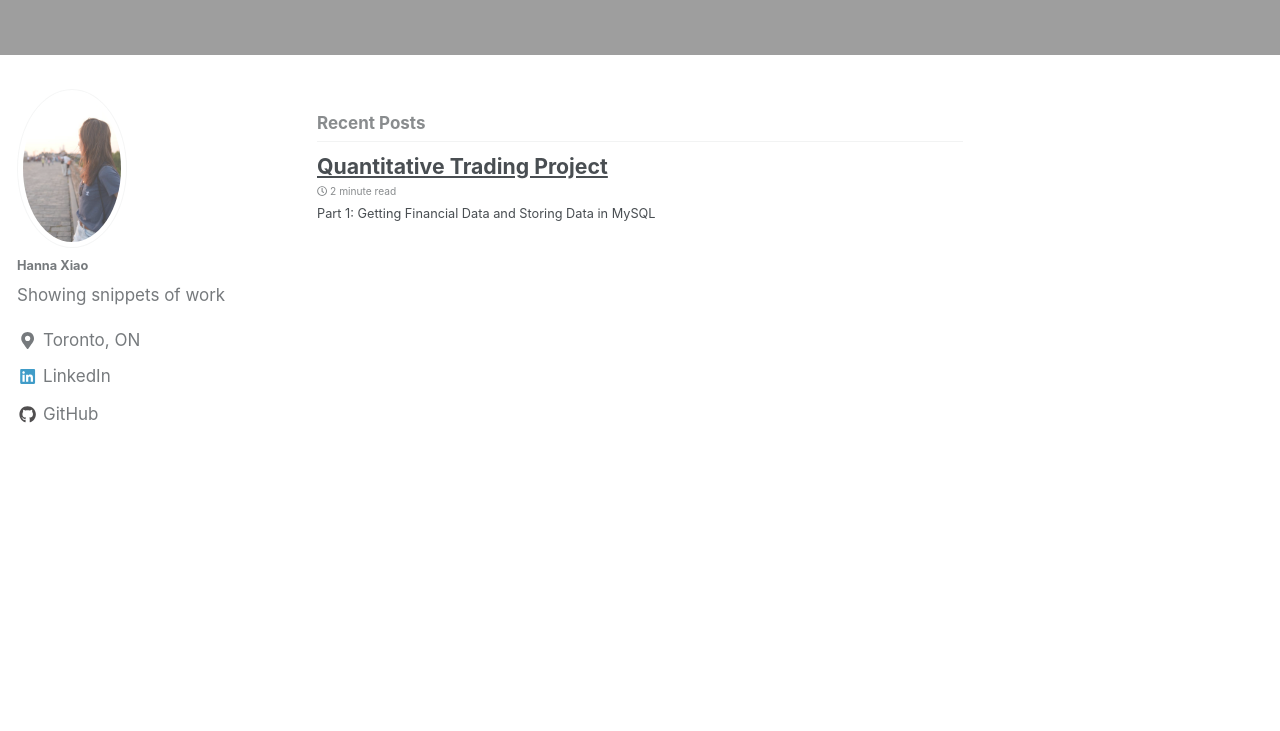
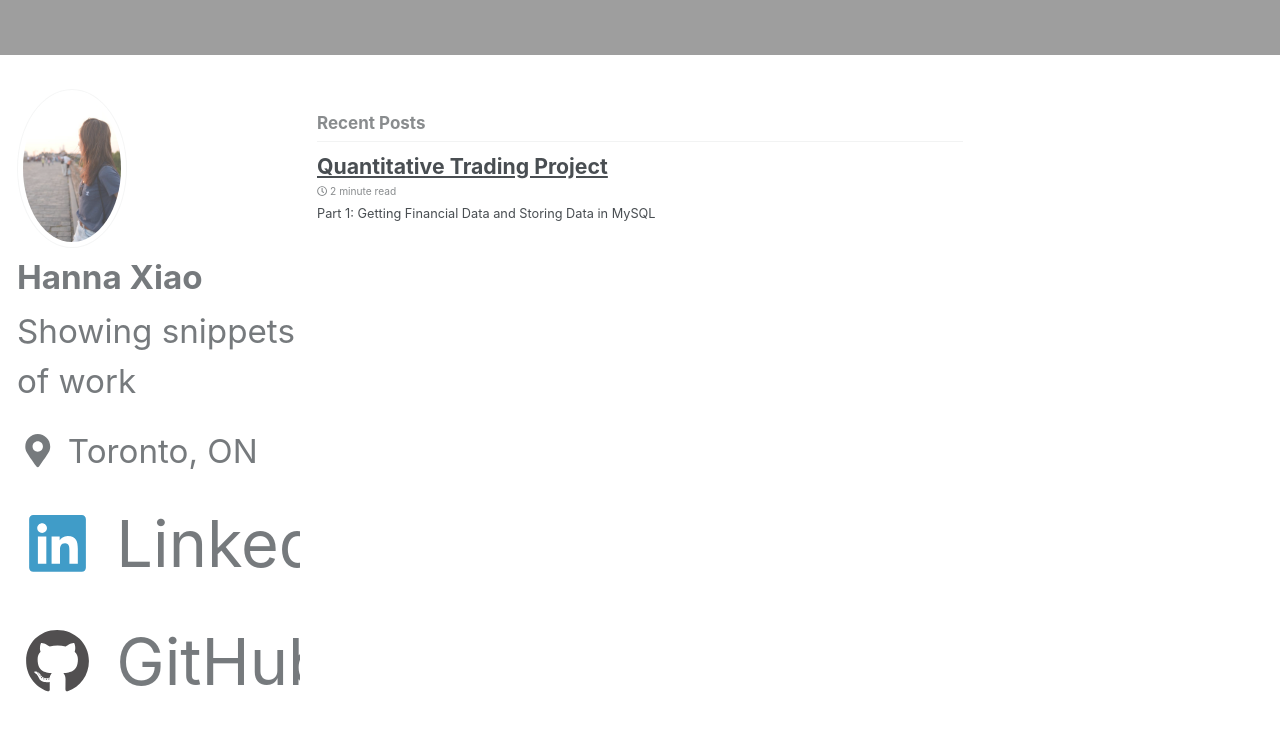
Before and after one commit to h-xiao/h-xiao.github.io, a Jekyll site: the page built from index.html, in a window 1280 px wide and 900 px high, scrolled down 983 px. Shown: the top 731 px of the window. Built offline with Jekyll 4.4.1, drawn with Linux system fonts in a browser that asks for light colours; nearby versions of some CDN libraries; the list of posts is cut into pages by our own code.

Commit message:
edit font size

```diff
--- a/_sass/minimal-mistakes/_sidebar.scss
+++ b/_sass/minimal-mistakes/_sidebar.scss
@@ -54,7 +54,7 @@
   p,
   li {
     font-family: $sans-serif;
-    font-size: $type-size-5;
+    font-size: $type-size-2;
     line-height: 1.5;
   }
 
@@ -151,7 +151,7 @@
 }
 .sidebar .author__name {
   font-family: $sans-serif;
-  font-size: $type-size-6;
+  font-size: $type-size-2;
 }
 
 .author__bio {
@@ -264,7 +264,7 @@
     padding-top: 2px;
     padding-bottom: 2px;
     color: inherit;
-    font-size: $type-size-5;
+    font-size: $type-size-2;
     text-decoration: none;
 
     &:hover {
```
